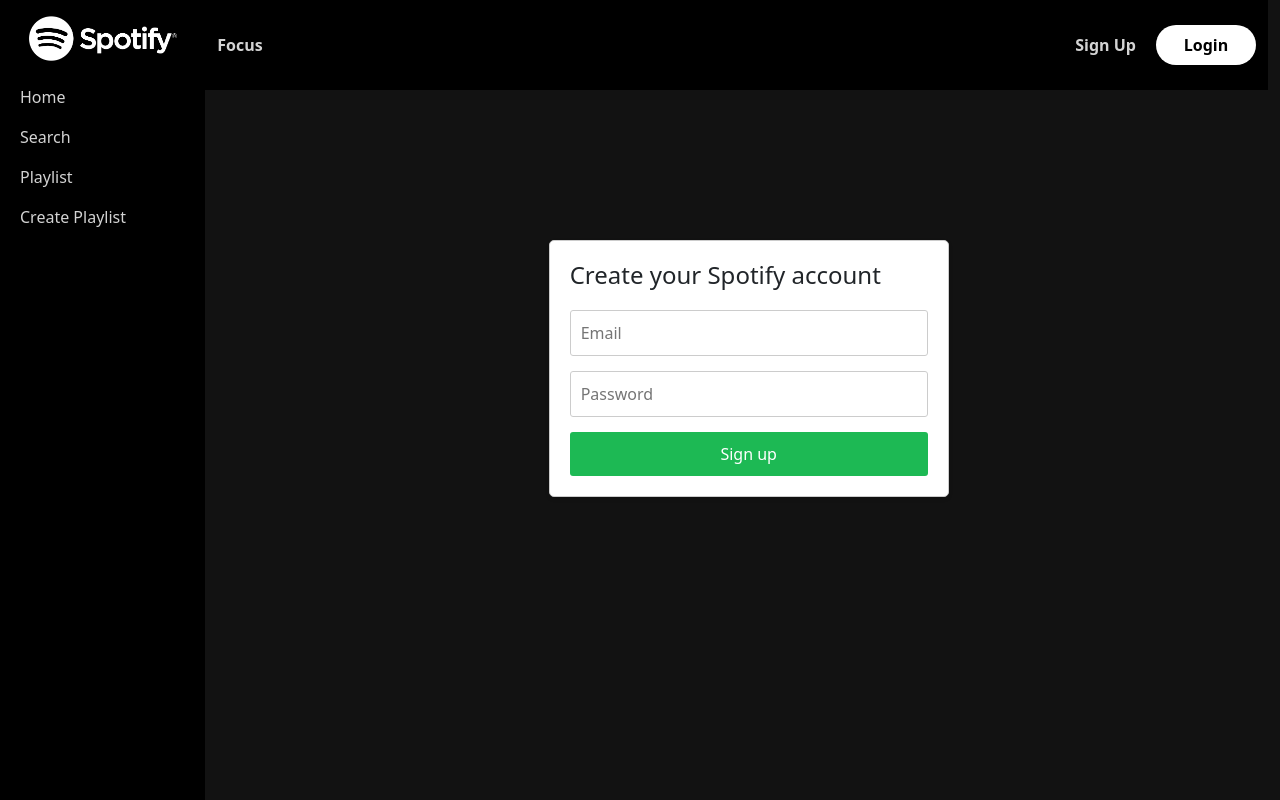
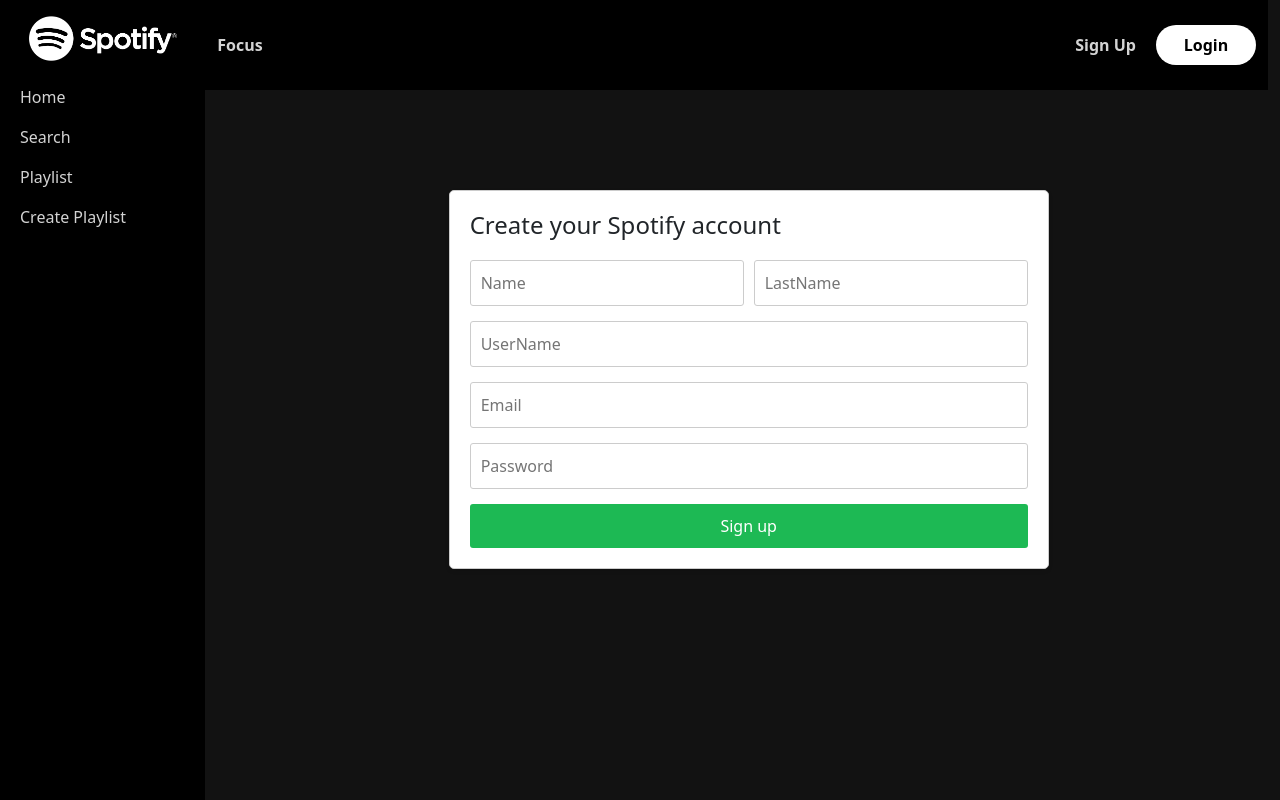
Before and after one commit to Calos01/CloneSpotifyFront, an Angular app: page /signup in a window 1280 px wide. Built offline with nearby package versions, Linux system fonts and the light colour scheme.

Commit message:
signup-avance

```diff
--- /dev/null
+++ b/src/app/Models/RegistroDTO.ts
@@ -0,0 +1,7 @@
+export interface RegistroDTO{
+    name: string,
+    lastName: string,
+    email: string,
+    userName: string,
+    password: string
+}
--- a/src/app/pages/signup/signup.component.css
+++ b/src/app/pages/signup/signup.component.css
@@ -1,6 +1,6 @@
 .registration-container {
-    max-width: 400px;
-    margin: 150px auto;
+    max-width: 600px;
+    margin: 100px auto;
     padding: 20px;
     border: 1px solid #ccc;
     border-radius: 5px;
@@ -35,3 +35,8 @@
   button:hover {
     background-color: #169e49;
   }
+  .caja-1{
+    display: flex;
+    flex-direction: row;
+    gap: 10px;
+  }
--- a/src/app/pages/signup/signup.component.html
+++ b/src/app/pages/signup/signup.component.html
@@ -1,8 +1,14 @@
 <div class="registration-container">
     <h1>Create your Spotify account</h1>
-    <form >
+    <form [formGroup]="registerForm" (ngSubmit)="Registrar()">
+      <div class="caja-1">
+        <input type="text" formControlName="name" placeholder="Name">
+        <input type="text" formControlName="lastname" placeholder="LastName">
+      </div>
+
+      <input type="text" formControlName="username" placeholder="UserName">
       <input type="text" formControlName="email" placeholder="Email">
       <input type="password" formControlName="password" placeholder="Password">
-      <button type="submit">Sign up</button>
+      <button type="submit" >Sign up</button>
     </form>
 </div>
--- a/src/app/pages/signup/signup.component.ts
+++ b/src/app/pages/signup/signup.component.ts
@@ -1,10 +1,57 @@
-import { Component } from '@angular/core';
+import { Component, OnInit } from '@angular/core';
+import { FormBuilder, FormControl, FormGroup, RequiredValidator, Validators } from '@angular/forms';
+import { RegistroDTO } from 'src/app/Models/RegistroDTO';
+import { PrincipalService } from 'src/app/principal.service';
 
 @Component({
   selector: 'app-signup',
   templateUrl: './signup.component.html',
   styleUrls: ['./signup.component.css']
 })
-export class SignupComponent {
+export class SignupComponent implements OnInit{
+  registerForm!:FormGroup
+
+  constructor(private fb:FormBuilder, private _service:PrincipalService) {
+
+  }
+  ngOnInit(): void {
+    this.registerForm=this.fb.group({
+      name:['', [Validators.required,Validators.minLength(2),Validators.pattern('[a-zA-Z].*')]],
+      lastname:['', [Validators.required,Validators.minLength(2),Validators.pattern('[a-zA-Z].*')]],
+      username:['', [Validators.required,Validators.email,Validators.maxLength(30)]],
+      email:['', [Validators.required,Validators.maxLength(30)]],
+      password:['', [Validators.required,Validators.minLength(6),Validators.maxLength(16)]],
+    })
+  }
+  Registrar(){
+    let registrouser: RegistroDTO={
+      name: this.name.value,
+      lastName: this.lastname.value,
+      email: this.email.value,
+      userName: this.username.value,
+      password: this.password.value
+    }
+    this._service.registerUser(registrouser).subscribe((dat:any)=>{
+      console.log(registrouser);
+      console.log(dat);
+    })
+  }
+
+  get name():FormControl{
+    return this.registerForm.get('name') as FormControl
+  }
+  get lastname():FormControl{
+    return this.registerForm.get('lastname') as FormControl
+  }
+  get username():FormControl{
+    return this.registerForm.get('username') as FormControl
+  }
+  get email():FormControl{
+    return this.registerForm.get('email') as FormControl
+  }
+
+  get password():FormControl{
+    return this.registerForm.get('password') as FormControl
+  }
 
 }
--- /dev/null
+++ b/src/app/principal.service.ts
@@ -0,0 +1,17 @@
+import { HttpClient } from '@angular/common/http';
+import { Injectable } from '@angular/core';
+import { RegistroDTO } from './Models/RegistroDTO';
+
+@Injectable({
+  providedIn: 'root'
+})
+export class PrincipalService {
+  urlSignup="https://localhost:7122/api/Signup/"
+  constructor(private http:HttpClient) { }
+
+
+  registerUser(regdto:RegistroDTO){
+    var url=this.urlSignup+"register";
+    return this.http.post(url, regdto, { responseType: 'text'});
+  }
+}
```
Also changed, not shown: src/app/app.module.ts (+5 -2 lines), 1 other file (tests, documents, lock files or other folders).
